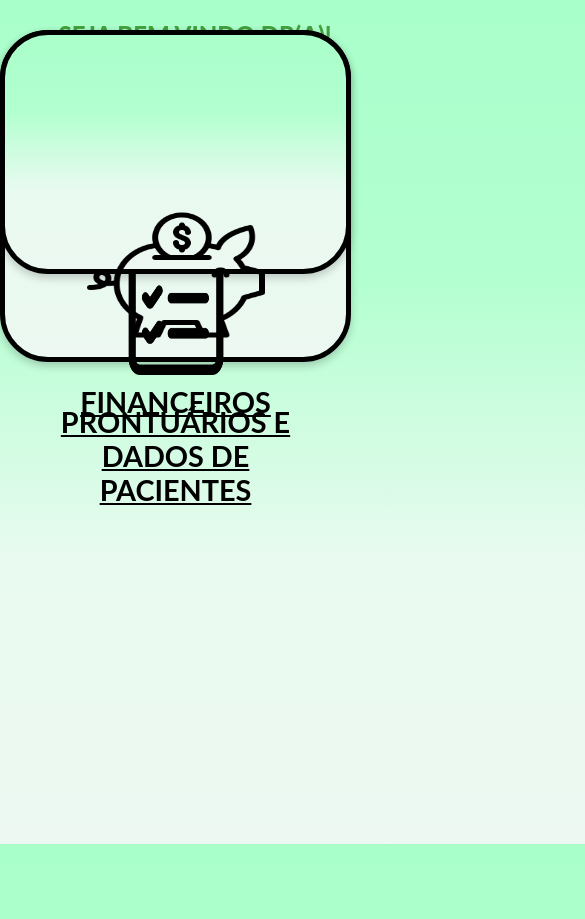
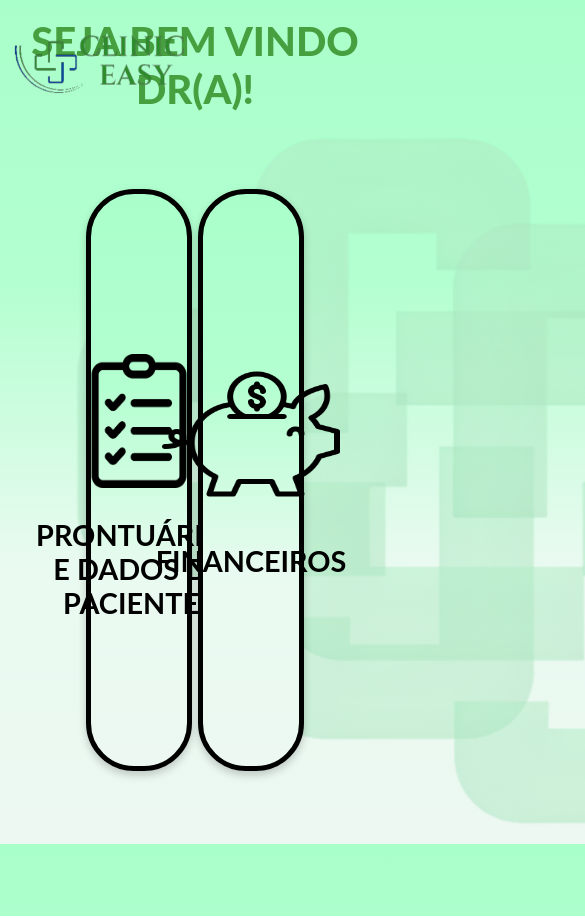
Before and after one commit to K3llys0nkk/PI-ClinicEasy, a plain HTML site: page Home/index.html in a window 390 px wide. Shown: the top 919 px of the page, 585 px wide, since content can reach past the window. Drawn offline with Linux system fonts and the light colour scheme.

Commit message:
Mudança responsivo

```diff
--- a/Home/home1.css
+++ b/Home/home1.css
@@ -6,7 +6,8 @@
     box-sizing: border-box;
 }
 .body{
-    background-image: linear-gradient(#a9ffca,#B3FFD0,#E9FAF0,#ECF8F1)
+    background-image: linear-gradient(#a9ffca,#B3FFD0,#E9FAF0,#ECF8F1);
+    font-family: "Lato", sans-serif;
 }
 .title{
 
@@ -15,38 +16,37 @@
     font-weight:790;
     font-size:250%;
     text-align: center;
-    padding-top: 80px;
-    text-decoration: underline;
+    padding-top: 4.3%;
 }
 .imglogo1{
 
     width: 200px;
-    height: 100px;
+    height: 11%;
     cursor: pointer;
     cursor: hand;
     position: absolute;
-    top: 20px;
-    left: 28px;
+    top: 2%;
+    left: 2.4%;
 
 }
 .imglogoback{
 
-    width: 1000px;
-    height: 800px;
+    width: 75%;
+    height: 79%;
     position: absolute;
-    top: 100px;
-    left: 10px;
+    top: 12%;
+    left: 1%;
     opacity: 0.5;
 
 
 }
 .imglogoback2{
 
-    width: 1250px;
-    height: 800px;
+    width: 75%;
+    height: 79%;
     position: absolute;
-    top: 180px;
-    right: -290px;
+    top: 22%;
+    right: -27%;
     opacity: 0.5;
 
 
@@ -65,11 +65,11 @@
 	align-items: center;
 	justify-content: center;
 	text-align: center;
-    width: 490px;
-    height: 660px;
+    width: 27%;
+    height: 69%;
     position: absolute;
-    top: 190px;
-    left: 350px;
+    top: 20%;
+    left: 17%;
     border-radius: 3rem;
     border: 5px solid;
     cursor: pointer;
@@ -92,7 +92,7 @@
     top: 170px;
     font-size: 180%;
     font-weight: bolder;
-    text-decoration: underline;
+
 
 }
 .card-finan {
@@ -108,11 +108,11 @@
 	align-items: center;
 	justify-content: center;
 	text-align: center;
-    width: 490px;
-    height: 660px;
+    width: 27%;
+    height: 69%;
     position: absolute;
-    top: 190px;
-    right: 350px;
+    top: 20%;
+    right: 17%;
     border-radius: 3rem;
     border: 5px solid;
     cursor: pointer;
@@ -128,34 +128,3 @@
     top: 140px;
 
 }
-@media screen and (max-width: 768px) {
-    .title {
-        font-size: 150%;
-        padding-top: 20px;
-    }
-
-    .imglogo1 {
-        width: 150px;
-        height: 75px;
-    }
-
-    .imglogoback,
-    .imglogoback2 {
-        max-width: 100%;
-        height: auto;
-        top: auto;
-        left: auto;
-        right: auto;
-        opacity: 0.7;
-    }
-
-    .card-pront, .card-finan {
-        width: 90%;
-        max-width: 90%;
-        margin: 10px auto;
-        height: auto;
-        top: 20px;
-        left: auto;
-        right: auto;
-    }
-}
```
Also changed, not shown: Home/index.html (+5 -0 lines).
